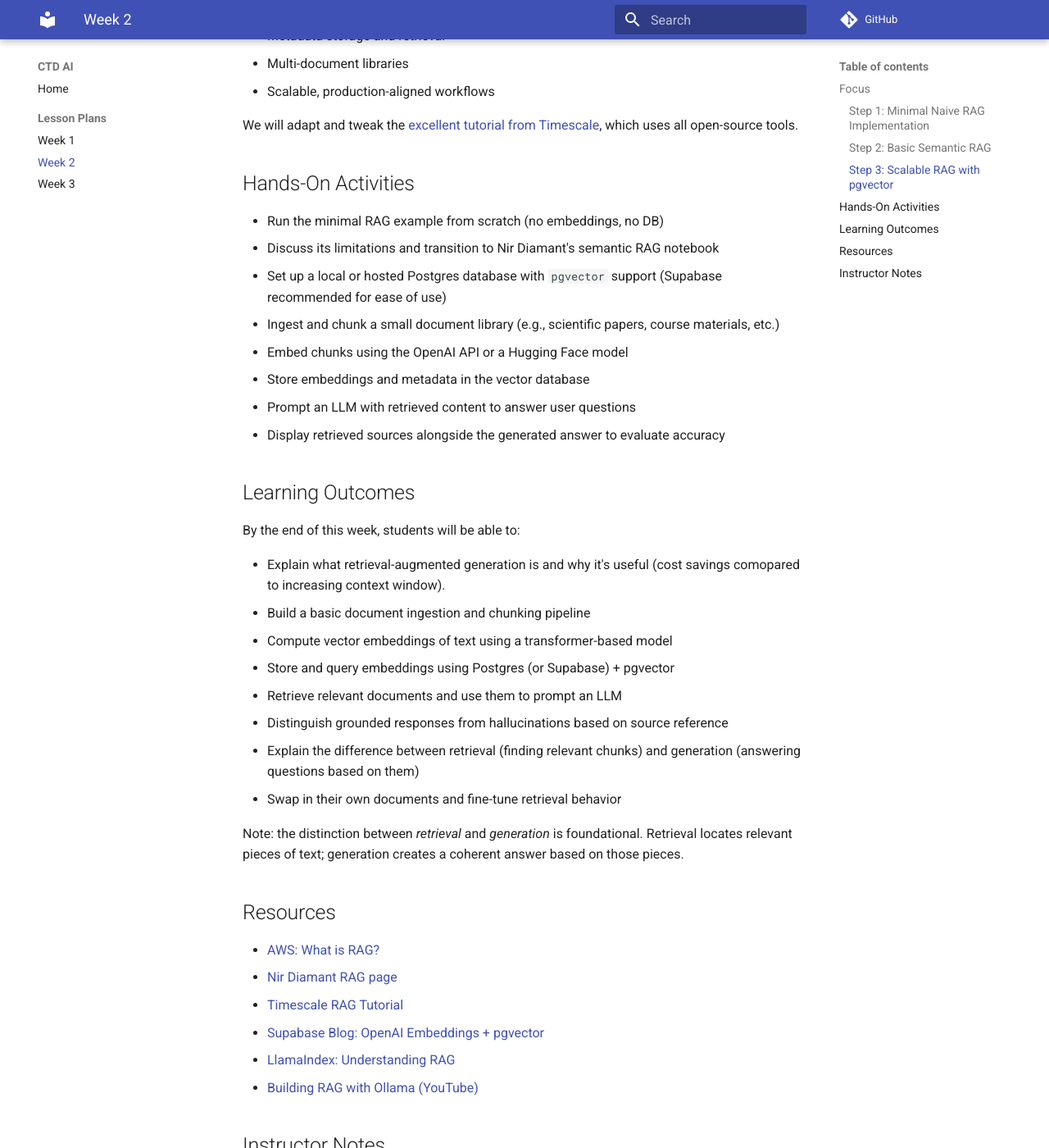
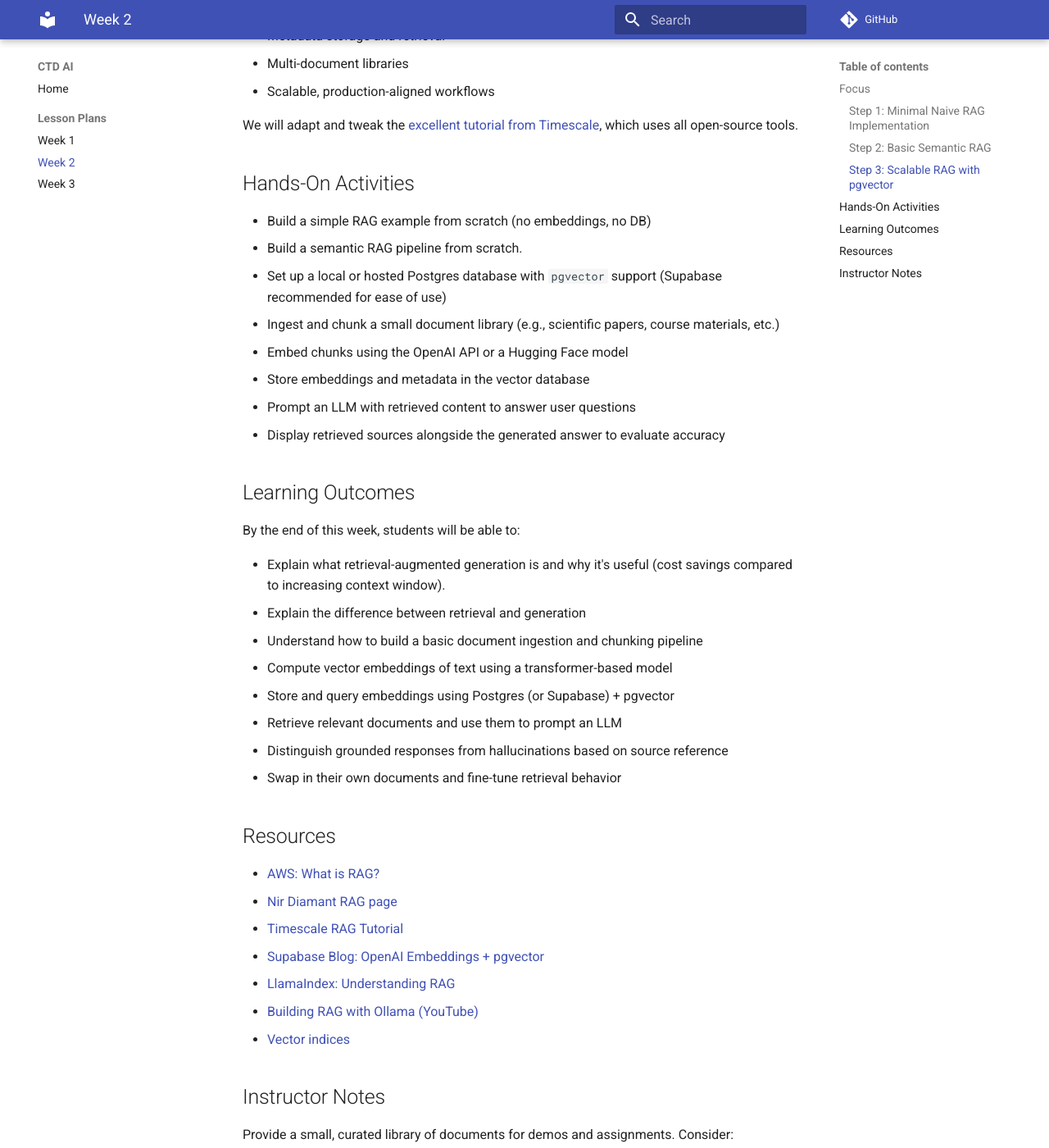
Before and after one commit to EricThomson/ctdai, an MkDocs documentation site: the page built from docs/week2.md, in a window 1280 px wide and 1400 px high, scrolled down 1417 px. Shown: the whole window at 82% size. Built offline with MkDocs 1.6.1 and Material for MkDocs 9.7.7, drawn with Linux system fonts in a browser that asks for light colours; comment, search, counter and statistics services are not loaded; some of the changed text lies outside the part shown.

Commit message:
mention vector indices

```diff
--- a/docs/week2.md
+++ b/docs/week2.md
@@ -26,7 +26,7 @@
 - Document chunking (e.g., with `RecursiveCharacterTextSplitter`)
 - Embedding chunks using OpenAI or Hugging Face models
 - Storing and querying chunks in a vector store (e.g., FAISS)
-- Retrieving top-k relevant chunks using semantic similarity
+- Retrieving top-k relevant chunks using semantic similarity and vector indexes.
 
 We’ll use resources such as [Nir Diamant’s minimal RAG example](https://github.com/NirDiamant/RAG_Techniques) to demonstrate this workflow.
 
@@ -41,8 +41,8 @@
 We will adapt and tweak the [excellent tutorial from Timescale](https://www.timescale.com/blog/how-to-build-llm-applications-with-pgvector-vector-store-in-langchain), which uses all open-source tools.
 
 ## Hands-On Activities
-- Run the minimal RAG example from scratch (no embeddings, no DB)
-- Discuss its limitations and transition to Nir Diamant's semantic RAG notebook
+- Build a simple RAG example from scratch (no embeddings, no DB)
+- Build a semantic RAG pipeline from scratch.
 - Set up a local or hosted Postgres database with `pgvector` support (Supabase recommended for ease of use)
 - Ingest and chunk a small document library (e.g., scientific papers, course materials, etc.)
 - Embed chunks using the OpenAI API or a Hugging Face model
@@ -53,16 +53,14 @@
 ## Learning Outcomes
 By the end of this week, students will be able to:
 
-- Explain what retrieval-augmented generation is and why it's useful (cost savings comopared to increasing context window).
-- Build a basic document ingestion and chunking pipeline
+- Explain what retrieval-augmented generation is and why it's useful (cost savings compared to increasing context window).
+- Explain the difference between retrieval and generation
+- Understand how to build a basic document ingestion and chunking pipeline
 - Compute vector embeddings of text using a transformer-based model
 - Store and query embeddings using Postgres (or Supabase) + pgvector
 - Retrieve relevant documents and use them to prompt an LLM
 - Distinguish grounded responses from hallucinations based on source reference
-- Explain the difference between retrieval (finding relevant chunks) and generation (answering questions based on them)
 - Swap in their own documents and fine-tune retrieval behavior
-
-Note: the distinction between *retrieval* and *generation* is foundational. Retrieval locates relevant pieces of text; generation creates a coherent answer based on those pieces.
 
 ## Resources
 - [AWS: What is RAG?](https://aws.amazon.com/what-is/retrieval-augmented-generation/)
@@ -71,6 +69,7 @@
 - [Supabase Blog: OpenAI Embeddings + pgvector](https://supabase.com/blog/openai-embeddings-postgres-vector)
 - [LlamaIndex: Understanding RAG](https://docs.llamaindex.ai/en/stable/understanding/rag/)
 - [Building RAG with Ollama (YouTube)](https://www.youtube.com/watch?v=GWB9ApTPTv4)
+- [Vector indices](https://www.youtube.com/watch?v=N7TQgp18kA4)
 
 ## Instructor Notes
 Provide a small, curated library of documents for demos and assignments. Consider:
```
